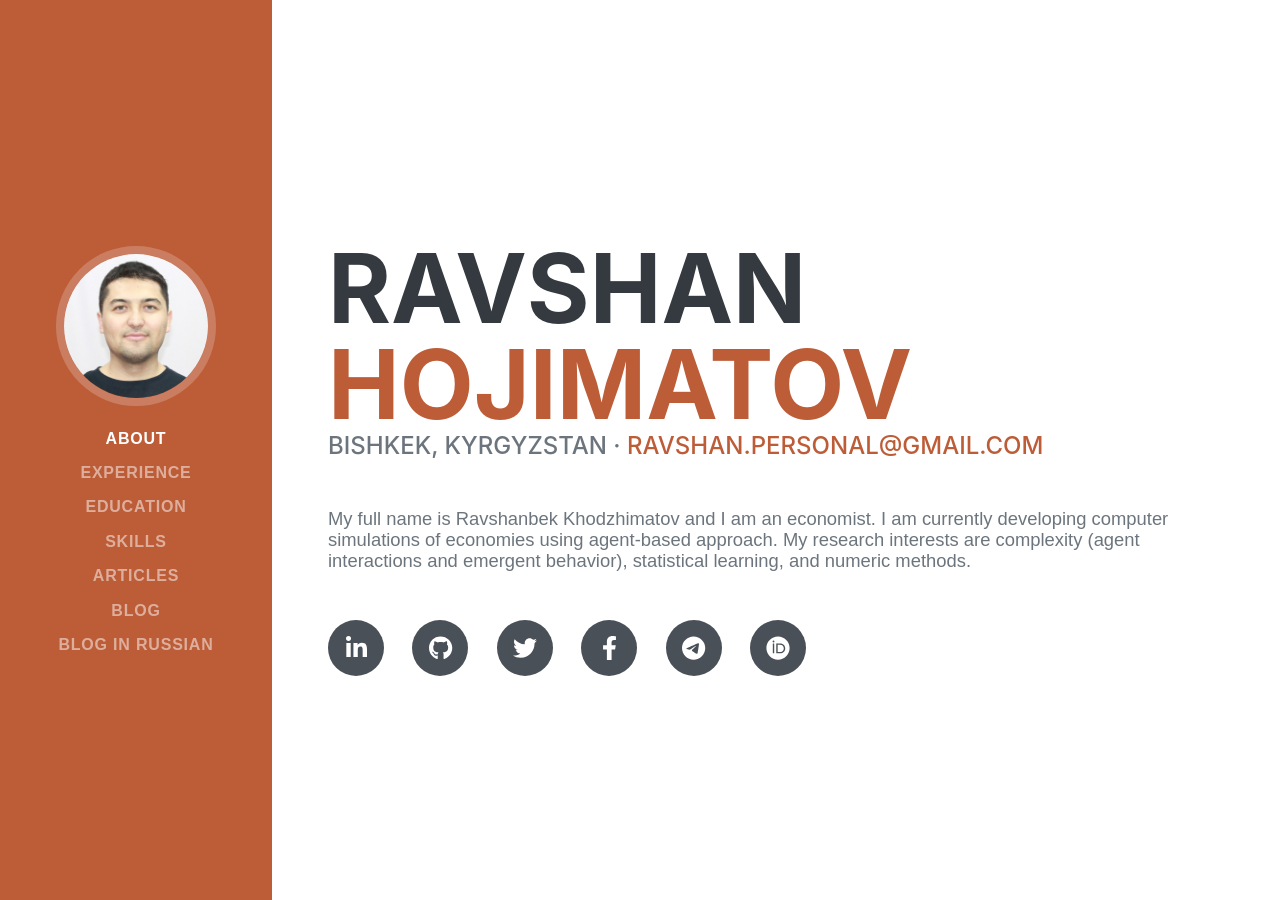
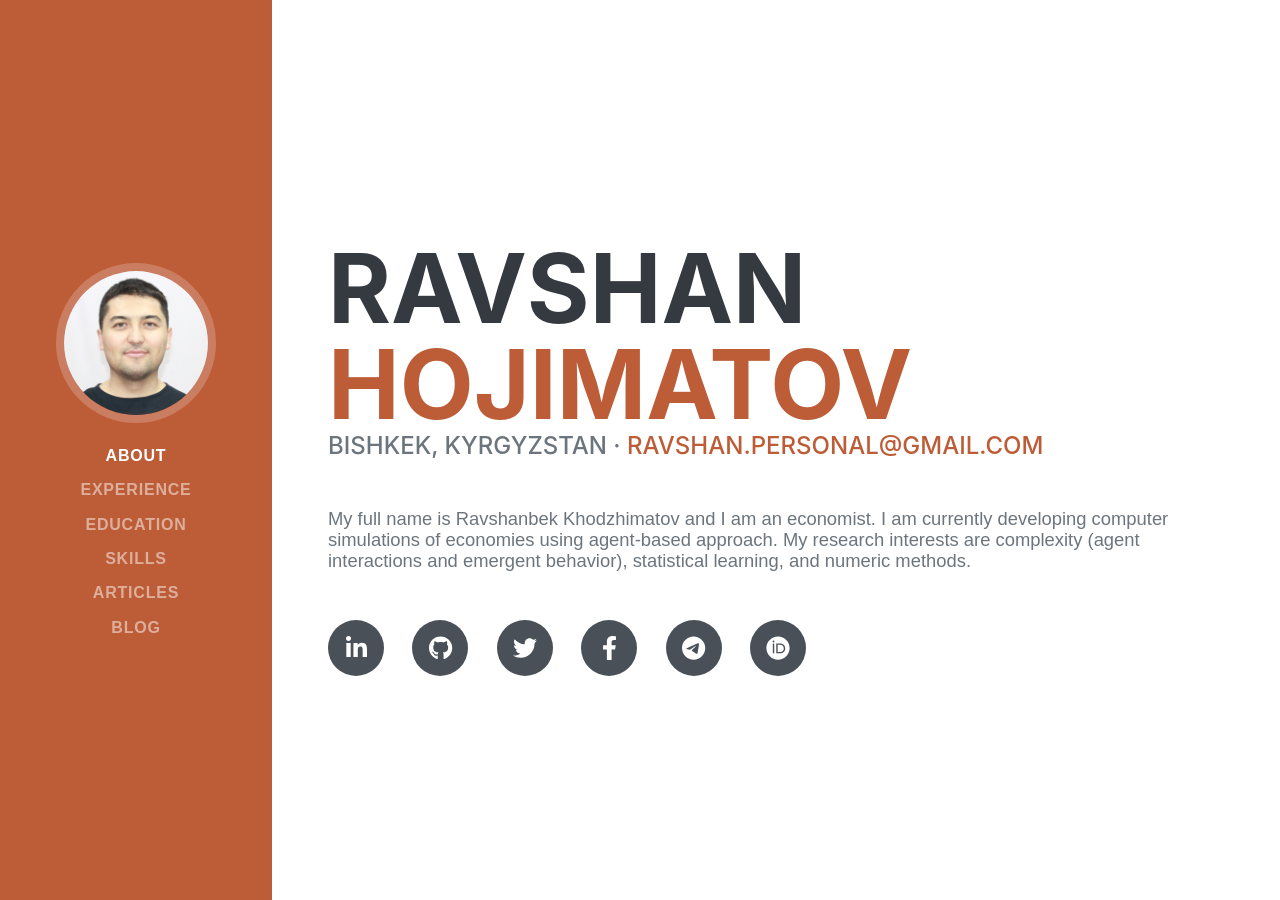
Before and after one commit to hojimat/hojimat.github.io, a Jekyll site: the page built from pages/landing.md, in a window 1280 px wide and 900 px high. Built offline with Jekyll 4.4.1, drawn with Linux system fonts in a browser that asks for light colours; some web fonts are replaced.

Commit message:
deleted link to russian blog

```diff
--- a/_layouts/landing.html
+++ b/_layouts/landing.html
@@ -18,7 +18,6 @@
                     <li class="nav-item"><a class="nav-link js-scroll-trigger" href="#skills">Skills</a></li>
                     <li class="nav-item"><a class="nav-link js-scroll-trigger" href="#articles">Articles</a></li>
                     <li class="nav-item"><a class="nav-link js-scroll-trigger" href="/blog">Blog</a></li>
-                    <li class="nav-item"><a class="nav-link js-scroll-trigger" href="/blogru">Blog in Russian</a></li>
                 </ul>
             </div>
         </nav>
```
